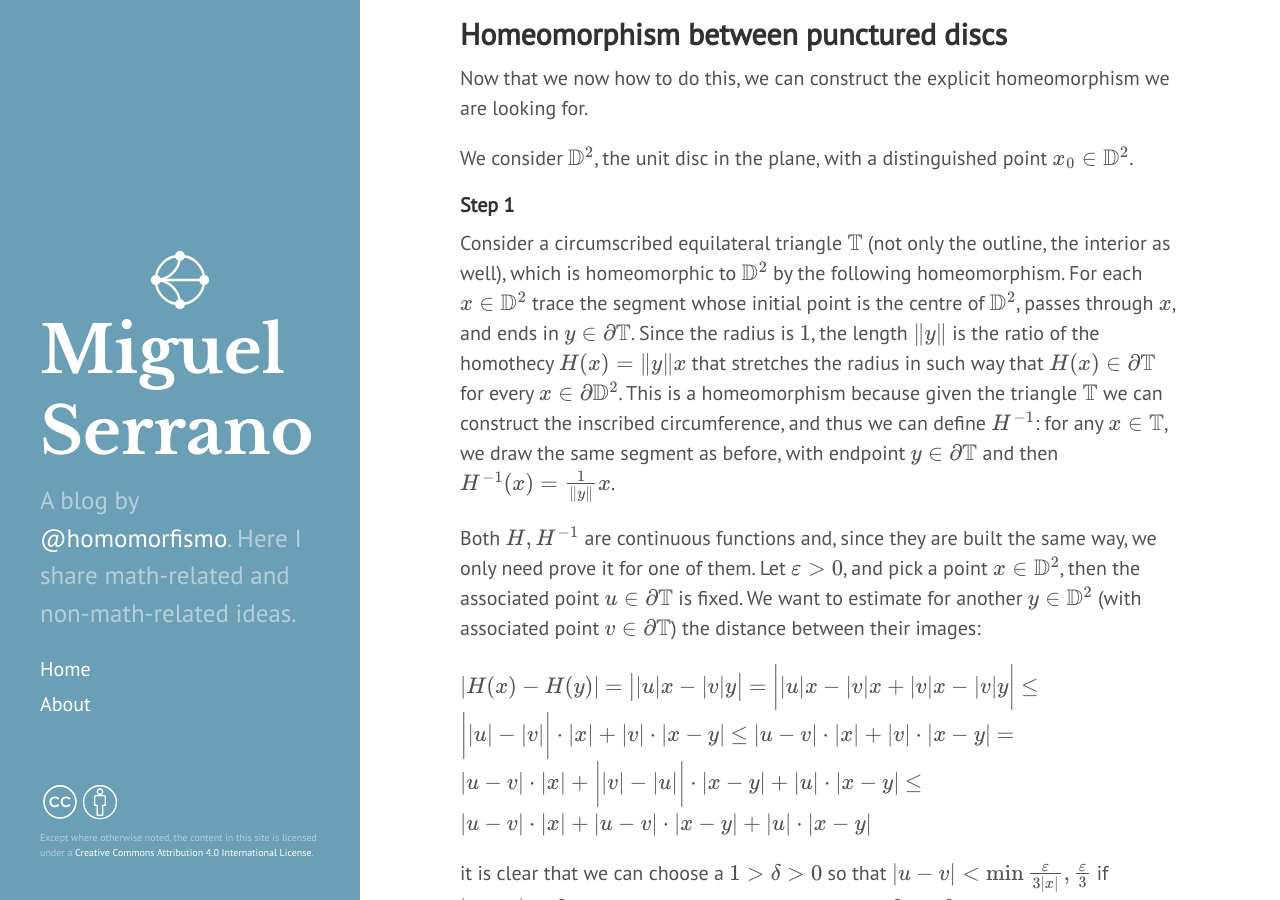
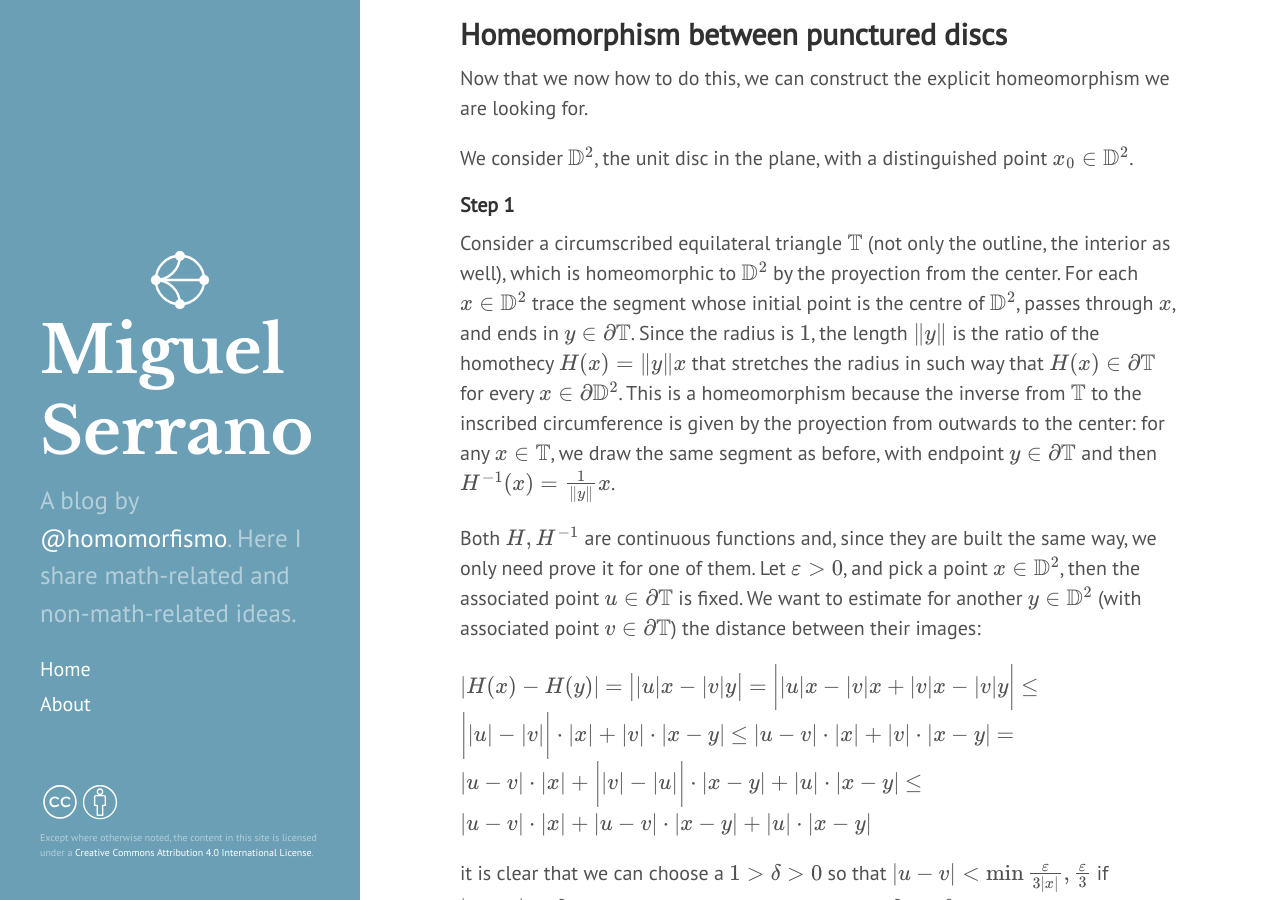
Before and after one commit to homomorfismo/blog, a Jekyll site: the page built from _posts/2020-12-30-disc-homeomorphisms.md, in a window 1280 px wide and 900 px high, scrolled down 1378 px. Built offline with Jekyll 4.4.1, drawn with Linux system fonts in a browser that asks for light colours; formulas are drawn with MathJax 3; a script that is not in the unit is left out.

Commit message:
Update 2020-12-30-disc-homeomorphisms.md

```diff
--- a/_posts/2020-12-30-disc-homeomorphisms.md
+++ b/_posts/2020-12-30-disc-homeomorphisms.md
@@ -41,7 +41,7 @@ We consider $\mathbb D^2$, the unit disc in the plane, with a distinguished poin
 
 #### Step 1
 
-Consider a circumscribed equilateral triangle $\mathbb T$ (not only the outline, the interior as well), which is homeomorphic to $\mathbb D^2$ by the following homeomorphism. For each $x\in \mathbb D^2$ trace the segment whose initial point is the centre of $\mathbb D^2$, passes through $x$, and ends in $y\in\partial \mathbb T$. Since the radius is $1$, the length $\Vert y \Vert$ is the ratio of the homothecy $H(x) = \Vert y\Vert x$ that stretches the radius in such way that $H(x)\in\partial\mathbb T$ for every $x\in\partial\mathbb D^2$. This is a homeomorphism because given the triangle $\mathbb T$ we can construct the inscribed circumference, and thus we can define $H^{-1}$: for any $x\in \mathbb T$, we draw the same segment as before, with endpoint $y\in \partial \mathbb T$ and then $H^{-1}(x)=\frac{1}{\Vert y \Vert} x$.
+Consider a circumscribed equilateral triangle $\mathbb T$ (not only the outline, the interior as well), which is homeomorphic to $\mathbb D^2$ by the proyection from the center. For each $x\in \mathbb D^2$ trace the segment whose initial point is the centre of $\mathbb D^2$, passes through $x$, and ends in $y\in\partial \mathbb T$. Since the radius is $1$, the length $\Vert y \Vert$ is the ratio of the homothecy $H(x) = \Vert y\Vert x$ that stretches the radius in such way that $H(x)\in\partial\mathbb T$ for every $x\in\partial\mathbb D^2$. This is a homeomorphism because the inverse from $\mathbb T$ to the inscribed circumference is given by the proyection from outwards to the center: for any $x\in \mathbb T$, we draw the same segment as before, with endpoint $y\in \partial \mathbb T$ and then $H^{-1}(x)=\frac{1}{\Vert y \Vert} x$.
 
 Both $H, H^{-1}$ are continuous functions and, since they are built the same way, we only need prove it for one of them. Let $\varepsilon>0$, and pick a point $x\in \mathbb D^2$, then the associated point $u\in\partial \mathbb T$ is fixed. We want to estimate for another $y\in \mathbb D^2$ (with associated point $v\in\partial\mathbb T$) the distance between their images:
 
```
